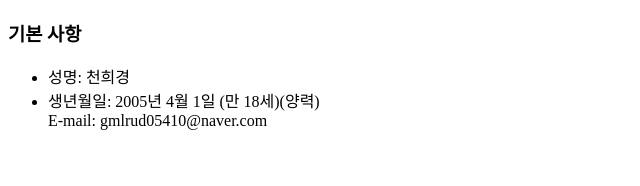
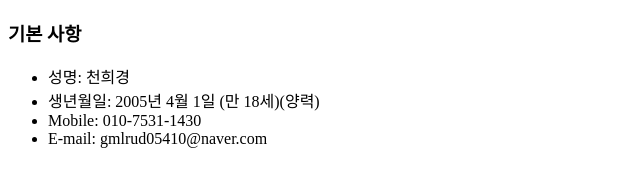
Before and after one commit to heehee0401/heehee0401.github.io, a plain HTML site: page index.html in a window 1280 px wide. Shown: the whole page, without its empty margins (0-640 px from the left). Drawn offline with Linux system fonts and the light colour scheme.

Commit message:
Update index.html

```diff
--- a/index.html
+++ b/index.html
@@ -8,8 +8,8 @@
     <ul>
       <li>성명: 천희경</li>
       <li>생년월일: 2005년 4월 1일 (만 18세)(양력)</li>
-      <il><Mobile: 010-7531-1430</il>
-        <il>E-mail: gmlrud05410@naver.com</il>
+      <li>Mobile: 010-7531-1430</li>
+        <li>E-mail: gmlrud05410@naver.com</li>
     </ul>
   </body>
 </html>
```
